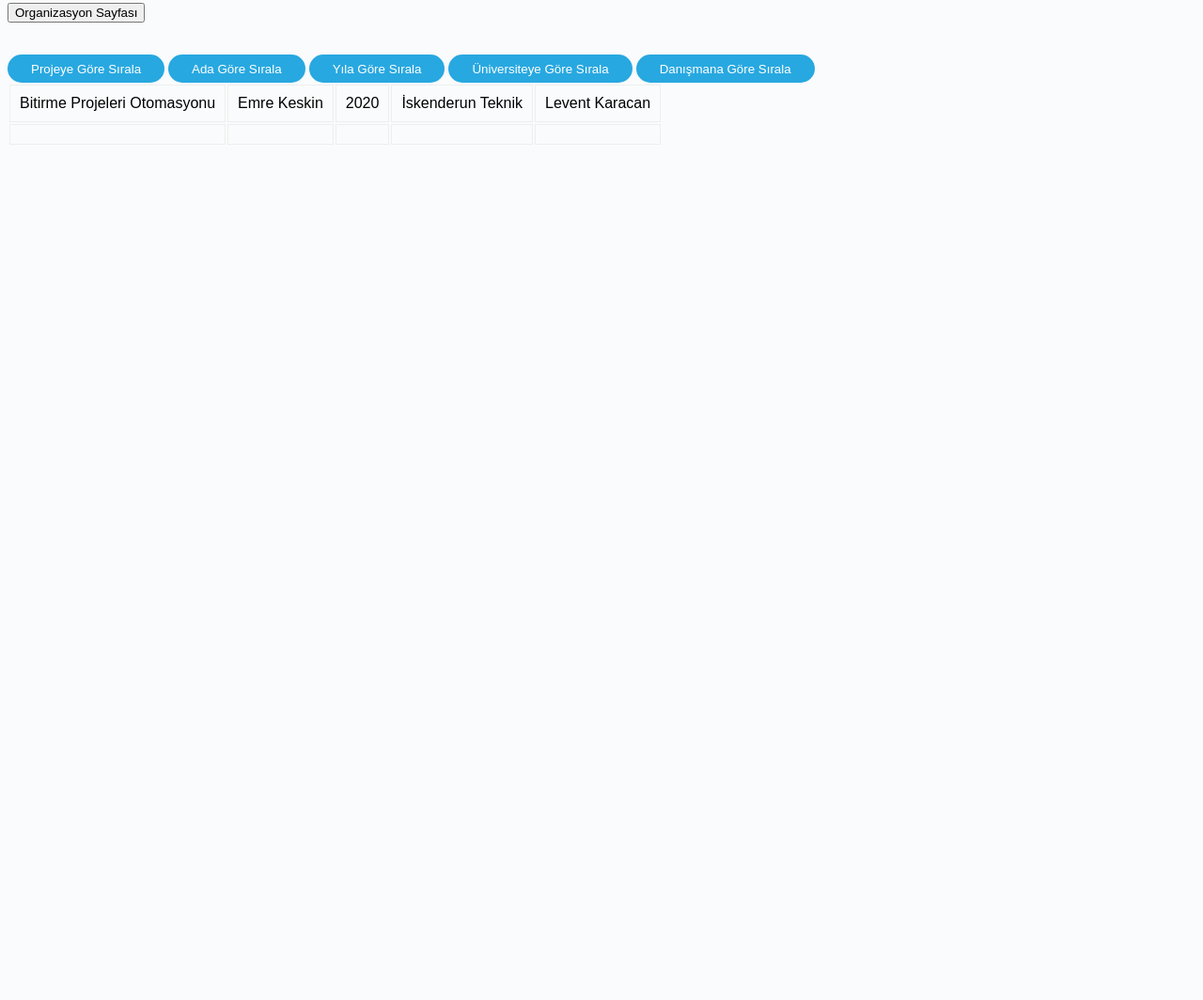
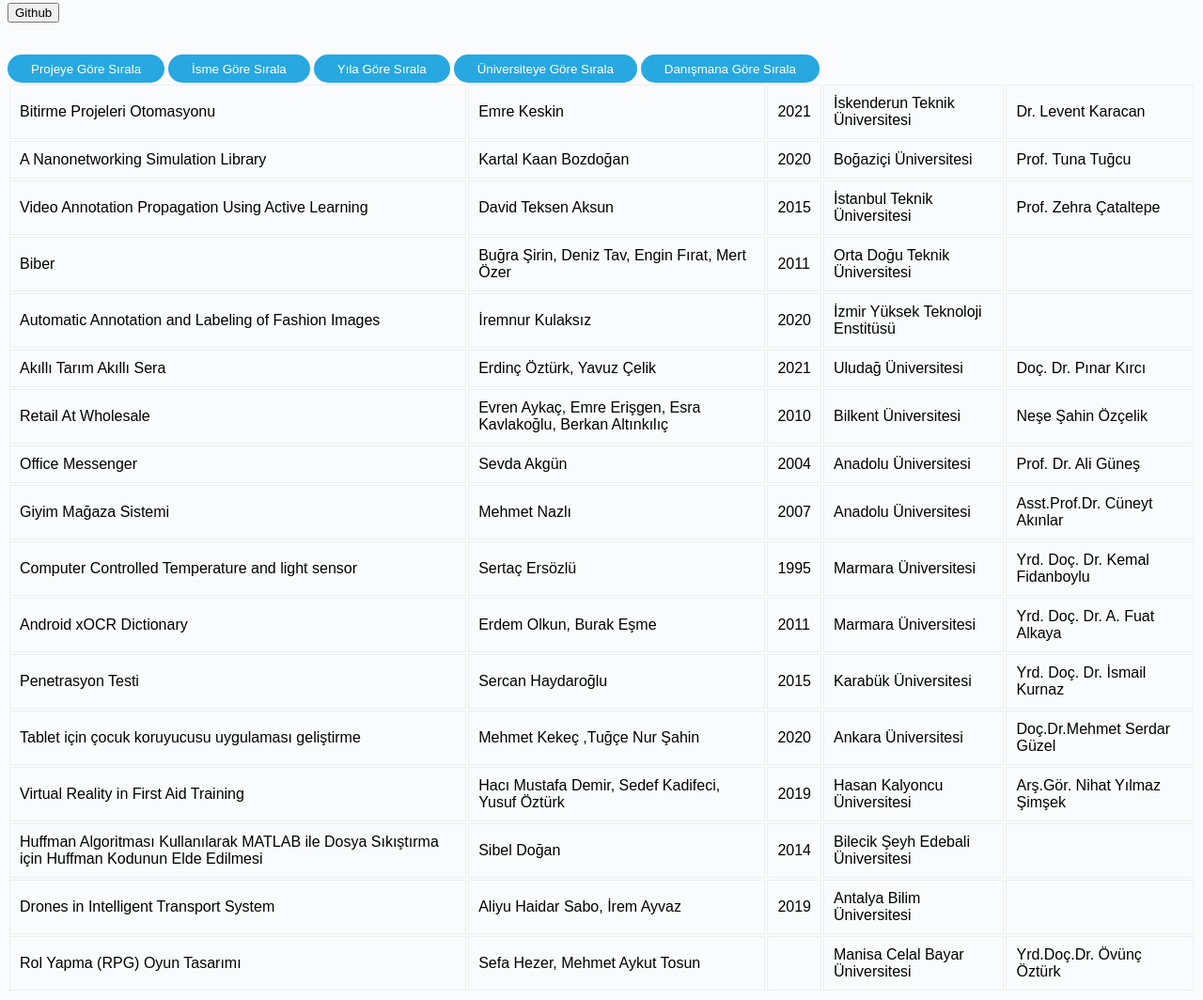
Before and after one commit to bitirmeprojeleri/bitirmeprojeleri, a plain HTML site: page index.html in a window 1280 px wide. Shown: the part 46-1110 px from the top of the page at 94% size. Before the commit the page ends 800 px from the top, so only its background shows below. Drawn offline with Linux system fonts and the light colour scheme; a script that the page names is missing.

Commit message:
Update index.html

```diff
--- a/index.html
+++ b/index.html
@@ -8,14 +8,14 @@
 
 <body>
     <div id="users">
-        <input class="search" placeholder="Baş harf ise büyük İ,Ö,Ü " /> <form method="get" action="https://github.com/bitirmeprojeleri"><button type="submit">Organizasyon Sayfası</button></form>
+        <input class="search" placeholder="Baş harf ise büyük İ,Ö,Ü " /> <form method="get" action="https://github.com/bitirmeprojeleri"><button type="submit">Github</button></form>
 
         <br>
           <button class="sort" data-sort="proje">
           Projeye Göre Sırala
           </button>
           <button class="sort" data-sort="adi">
-          Ada Göre Sırala
+          İsme Göre Sırala
           </button>
           <button class="sort" data-sort="yil">
           Yıla Göre Sırala
@@ -35,18 +35,141 @@
             <tr>
               <td class="proje">Bitirme Projeleri Otomasyonu</td>
               <td class="adi">Emre Keskin</td>
-              <td class="yil">2020</td>
-              <td class="uni">İskenderun Teknik</td>
-              <td class="danisman">Levent Karacan</td>
+              <td class="yil">2021</td>
+              <td class="uni">İskenderun Teknik Üniversitesi</td>
+              <td class="danisman">Dr. Levent Karacan</td>
             </tr>
 
             <tr>
-              <td class="proje"></td>
-              <td class="adi"></td>
-              <td class="yil"></td>
-              <td class="uni"></td>
+              <td class="proje">A Nanonetworking Simulation Library</td>
+              <td class="adi">Kartal Kaan Bozdoğan</td>
+              <td class="yil">2020</td>
+              <td class="uni">Boğaziçi Üniversitesi</td>
+              <td class="danisman">Prof. Tuna Tuğcu</td>
+            </tr>
+
+            <tr>
+              <td class="proje">Video Annotation Propagation Using Active Learning</td>
+              <td class="adi">David Teksen Aksun</td>
+              <td class="yil">2015</td>
+              <td class="uni">İstanbul Teknik Üniversitesi</td>
+              <td class="danisman">Prof. Zehra Çataltepe</td>
+            </tr>
+
+            <tr>
+              <td class="proje">Biber</td>
+              <td class="adi">Buğra Şirin, Deniz Tav, Engin Fırat, Mert Özer</td>
+              <td class="yil">2011</td>
+              <td class="uni">Orta Doğu Teknik Üniversitesi</td>
               <td class="danisman"></td>
             </tr>
+
+            <tr>
+              <td class="proje">Automatic Annotation and Labeling of Fashion Images</td>
+              <td class="adi">İremnur Kulaksız</td>
+              <td class="yil">2020</td>
+              <td class="uni">İzmir Yüksek Teknoloji Enstitüsü</td>
+              <td class="danisman"></td>
+            </tr>
+
+            <tr>
+              <td class="proje">Akıllı Tarım Akıllı Sera</td>
+              <td class="adi">Erdinç Öztürk, Yavuz Çelik</td>
+              <td class="yil">2021</td>
+              <td class="uni">Uludağ Üniversitesi</td>
+              <td class="danisman">Doç. Dr. Pınar Kırcı</td>
+            </tr>
+
+            <tr>
+              <td class="proje">Retail At Wholesale</td>
+              <td class="adi">Evren Aykaç, Emre Erişgen, Esra Kavlakoğlu, Berkan Altınkılıç</td>
+              <td class="yil">2010</td>
+              <td class="uni">Bilkent Üniversitesi</td>
+              <td class="danisman">Neşe Şahin Özçelik</td>
+            </tr>
+
+            <tr>
+              <td class="proje">Office Messenger</td>
+              <td class="adi">Sevda Akgün</td>
+              <td class="yil">2004</td>
+              <td class="uni">Anadolu Üniversitesi</td>
+              <td class="danisman">Prof. Dr. Ali Güneş</td>
+            </tr>
+
+            <tr>
+              <td class="proje">Giyim Mağaza Sistemi</td>
+              <td class="adi">Mehmet Nazlı</td>
+              <td class="yil">2007</td>
+              <td class="uni">Anadolu Üniversitesi</td>
+              <td class="danisman">Asst.Prof.Dr. Cüneyt Akınlar</td>
+            </tr>
+
+            <tr>
+              <td class="proje">Computer Controlled Temperature and light sensor</td>
+              <td class="adi">Sertaç Ersözlü</td>
+              <td class="yil">1995</td>
+              <td class="uni">Marmara Üniversitesi</td>
+              <td class="danisman">Yrd. Doç. Dr. Kemal Fidanboylu</td>
+            </tr>
+
+            <tr>
+              <td class="proje">Android xOCR Dictionary</td>
+              <td class="adi">Erdem Olkun, Burak Eşme</td>
+              <td class="yil">2011</td>
+              <td class="uni">Marmara Üniversitesi</td>
+              <td class="danisman">Yrd. Doç. Dr. A. Fuat Alkaya</td>
+            </tr>
+
+            <tr>
+              <td class="proje">Penetrasyon Testi</td>
+              <td class="adi">Sercan Haydaroğlu</td>
+              <td class="yil">2015</td>
+              <td class="uni">Karabük Üniversitesi</td>
+              <td class="danisman">Yrd. Doç. Dr. İsmail Kurnaz</td>
+            </tr>
+
+            <tr>
+              <td class="proje">Tablet için çocuk koruyucusu uygulaması geliştirme</td>
+              <td class="adi">Mehmet Kekeç ,Tuğçe Nur Şahin</td>
+              <td class="yil">2020</td>
+              <td class="uni">Ankara Üniversitesi</td>
+              <td class="danisman">Doç.Dr.Mehmet Serdar Güzel</td>
+            </tr>
+
+
+            <tr>
+              <td class="proje">Virtual Reality in First Aid Training</td>
+              <td class="adi">Hacı Mustafa Demir, Sedef Kadifeci, Yusuf Öztürk</td>
+              <td class="yil">2019</td>
+              <td class="uni">Hasan Kalyoncu Üniversitesi</td>
+              <td class="danisman">Arş.Gör. Nihat Yılmaz Şimşek</td>
+            </tr>
+
+            <tr>
+              <td class="proje">Huffman Algoritması Kullanılarak MATLAB ile Dosya Sıkıştırma için Huffman Kodunun Elde Edilmesi	</td>
+              <td class="adi">Sibel Doğan</td>
+              <td class="yil">2014</td>
+              <td class="uni">Bilecik Şeyh Edebali Üniversitesi</td>
+              <td class="danisman"></td>
+            </tr>
+
+            <tr>
+              <td class="proje">Drones in Intelligent Transport System</td>
+              <td class="adi">Aliyu Haidar Sabo, İrem Ayvaz</td>
+              <td class="yil">2019</td>
+              <td class="uni">Antalya Bilim Üniversitesi</td>
+              <td class="danisman"></td>
+            </tr>
+
+            <tr>
+              <td class="proje">Rol Yapma (RPG) Oyun Tasarımı</td>
+              <td class="adi">Sefa Hezer, Mehmet Aykut Tosun</td>
+              <td class="yil"></td>
+              <td class="uni">Manisa Celal Bayar Üniversitesi</td>
+              <td class="danisman">Yrd.Doç.Dr. Övünç Öztürk</td>
+            </tr>
+
+
 
           </tbody>
         </table>
```
